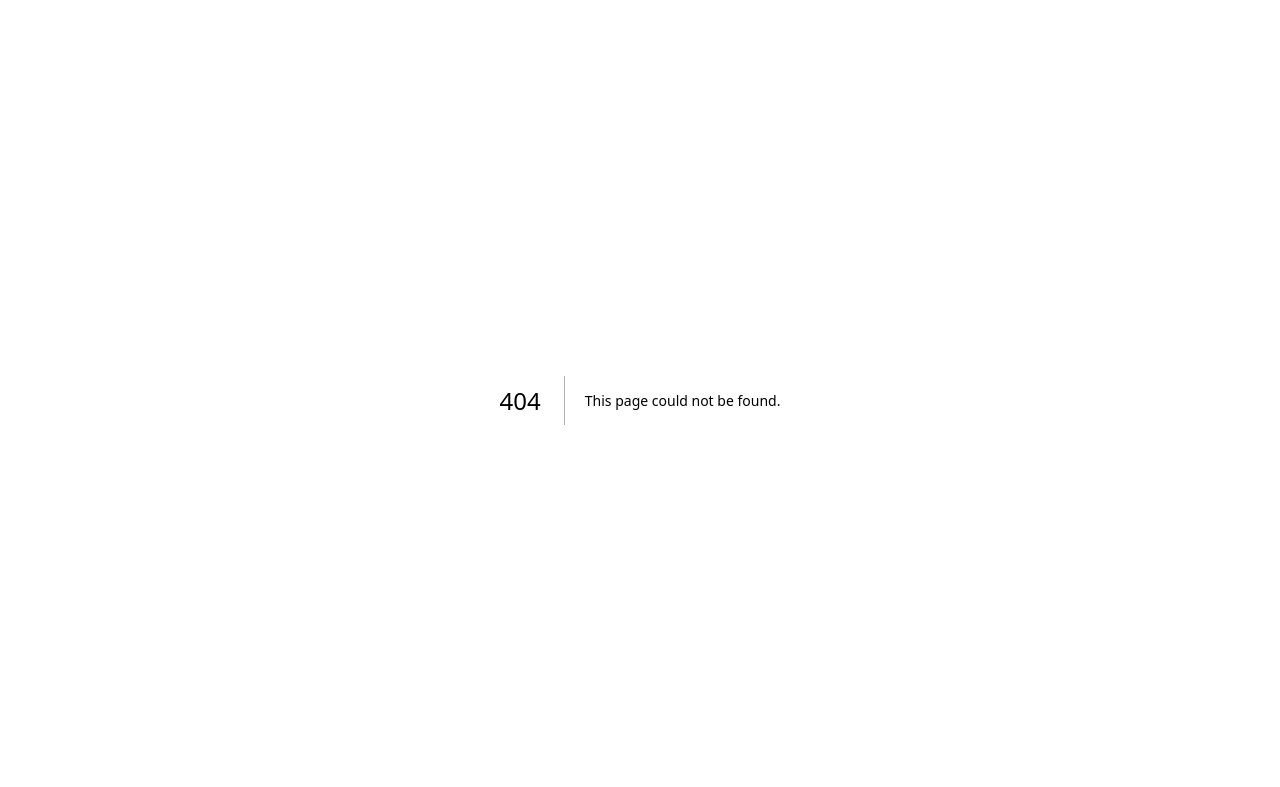
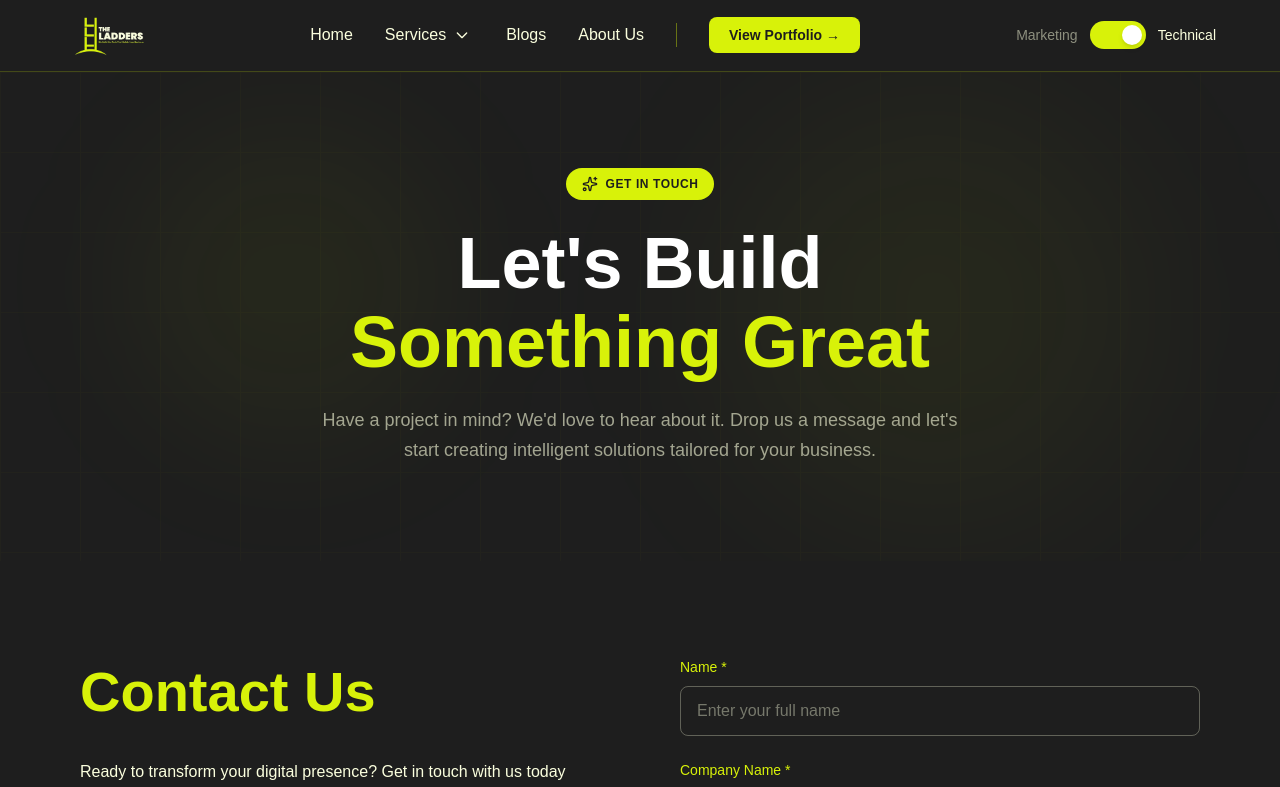
Before and after one commit to umar7shaikh/The-Ladder-Web, a Next.js app: page /technical/contact in a window 1280 px wide. Before the commit this address had no page. Shown: the top 787 px of the page. Built offline with nearby package versions, Linux system fonts and the light colour scheme.

Commit message:
added the contact page

```diff
--- /dev/null
+++ b/app/technical/contact/page.tsx
@@ -0,0 +1,103 @@
+'use client';
+
+import { motion } from 'framer-motion';
+import { Sparkles } from 'lucide-react';
+import ContactSection from '@/components/technical/techhomecomponents/TContactSection';
+import TechFooter from '@/components/technical/TechCommonComponents/TechFooter';
+
+export default function ContactPage() {
+  return (
+    <>
+      {/* Small Hero Section */}
+      <section className="relative bg-[#1E1E1E] py-16 lg:py-24 overflow-hidden">
+
+        {/* Animated Background Grid */}
+        <div className="absolute inset-0 opacity-[0.02]">
+          <div className="absolute inset-0"
+            style={{
+              backgroundImage: `linear-gradient(#D8F209 1px, transparent 1px), linear-gradient(90deg, #D8F209 1px, transparent 1px)`,
+              backgroundSize: '80px 80px'
+            }}
+          />
+        </div>
+
+        {/* Floating Orbs */}
+        <motion.div
+          animate={{
+            y: [0, -30, 0],
+            x: [0, 20, 0],
+          }}
+          transition={{
+            duration: 8,
+            repeat: Infinity,
+            ease: "easeInOut"
+          }}
+          className="absolute top-20 left-[10%] w-[300px] h-[300px] bg-[#D8F209]/5 rounded-full blur-[80px]"
+        />
+
+        <motion.div
+          animate={{
+            y: [0, 30, 0],
+            x: [0, -20, 0],
+          }}
+          transition={{
+            duration: 10,
+            repeat: Infinity,
+            ease: "easeInOut"
+          }}
+          className="absolute bottom-20 right-[10%] w-[400px] h-[400px] bg-[#D8F209]/5 rounded-full blur-[100px]"
+        />
+
+        <div className="relative max-w-screen-xl 2xl:max-w-screen-2xl mx-auto px-6 md:px-12 lg:px-16 xl:px-20 2xl:px-32 z-10">
+
+          <div className="text-center max-w-4xl mx-auto">
+
+            {/* Badge */}
+            <motion.div
+              initial={{ opacity: 0, y: 20 }}
+              animate={{ opacity: 1, y: 0 }}
+              transition={{ duration: 0.6 }}
+              className="inline-flex items-center gap-2 px-4 py-2 bg-[#D8F209] rounded-full mb-6"
+            >
+              <Sparkles className="w-4 h-4 text-[#1E1E1E]" />
+              <span className="text-[#1E1E1E] text-xs font-bold uppercase tracking-wider">
+                Get in Touch
+              </span>
+            </motion.div>
+
+            {/* Heading */}
+            <motion.h1
+              initial={{ opacity: 0, y: 30 }}
+              animate={{ opacity: 1, y: 0 }}
+              transition={{ duration: 0.6, delay: 0.1 }}
+              className="text-white font-bold mb-6 text-[clamp(40px,7vw,72px)] leading-[1.1]"
+            >
+              Let's Build
+              <br />
+              <span className="text-[#D8F209]">Something Great</span>
+            </motion.h1>
+
+            {/* Description */}
+            <motion.p
+              initial={{ opacity: 0, y: 30 }}
+              animate={{ opacity: 1, y: 0 }}
+              transition={{ duration: 0.6, delay: 0.2 }}
+              className="text-[#FBFFDE]/60 text-lg leading-relaxed max-w-2xl mx-auto"
+            >
+              Have a project in mind? We'd love to hear about it.
+              Drop us a message and let's start creating intelligent
+              solutions tailored for your business.
+            </motion.p>
+
+          </div>
+        </div>
+      </section>
+
+      {/* Contact Section */}
+      <ContactSection />
+
+      {/* Footer */}
+      <TechFooter />
+    </>
+  );
+}
--- a/components/technical/servicedetails/marketing-support/DevelopmentProcess.tsx
+++ b/components/technical/servicedetails/marketing-support/DevelopmentProcess.tsx
@@ -345,7 +345,7 @@ export default function DevelopmentProcess() {
             whileTap={{ scale: 0.95 }}
             className="inline-flex items-center gap-2 px-8 py-4 bg-[#D8F209] text-[#1E1E1E] font-semibold rounded-lg transition-all duration-300 hover:shadow-lg hover:shadow-[#D8F209]/30"
           >
-            Start Your Marketing Journey
+            Start Your Journey
             <ArrowRight className="w-5 h-5" />
           </motion.a>
         </motion.div>
--- a/components/technical/servicedetails/software-development/DevelopmentProcess.tsx
+++ b/components/technical/servicedetails/software-development/DevelopmentProcess.tsx
@@ -345,7 +345,7 @@ export default function DevelopmentProcess() {
             whileTap={{ scale: 0.95 }}
             className="inline-flex items-center gap-2 px-8 py-4 bg-[#D8F209] text-[#1E1E1E] font-semibold rounded-lg transition-all duration-300 hover:shadow-lg hover:shadow-[#D8F209]/30"
           >
-            Start Your Marketing Journey
+            Start Your Journey
             <ArrowRight className="w-5 h-5" />
           </motion.a>
         </motion.div>
```
